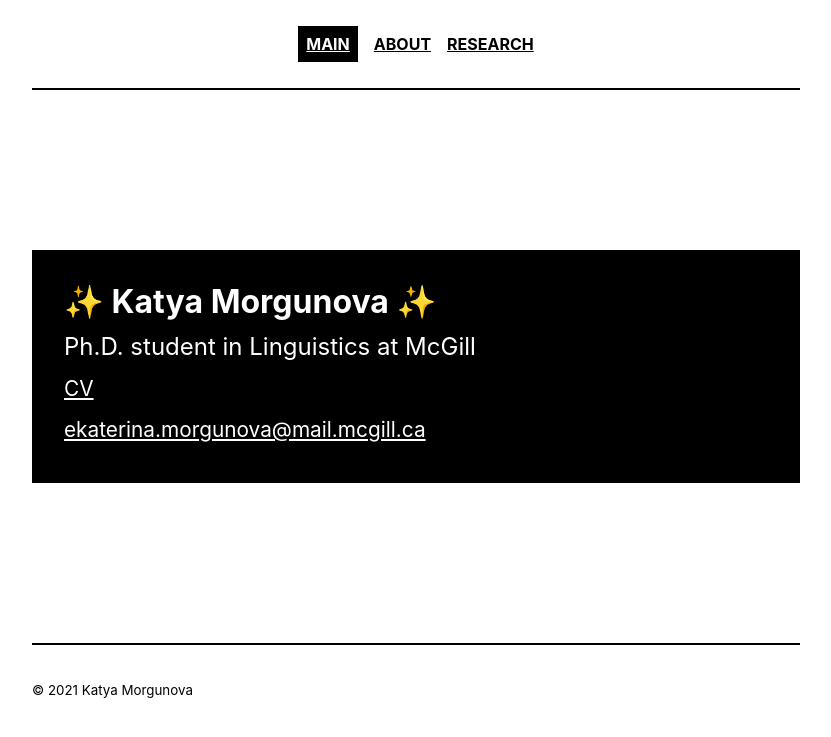
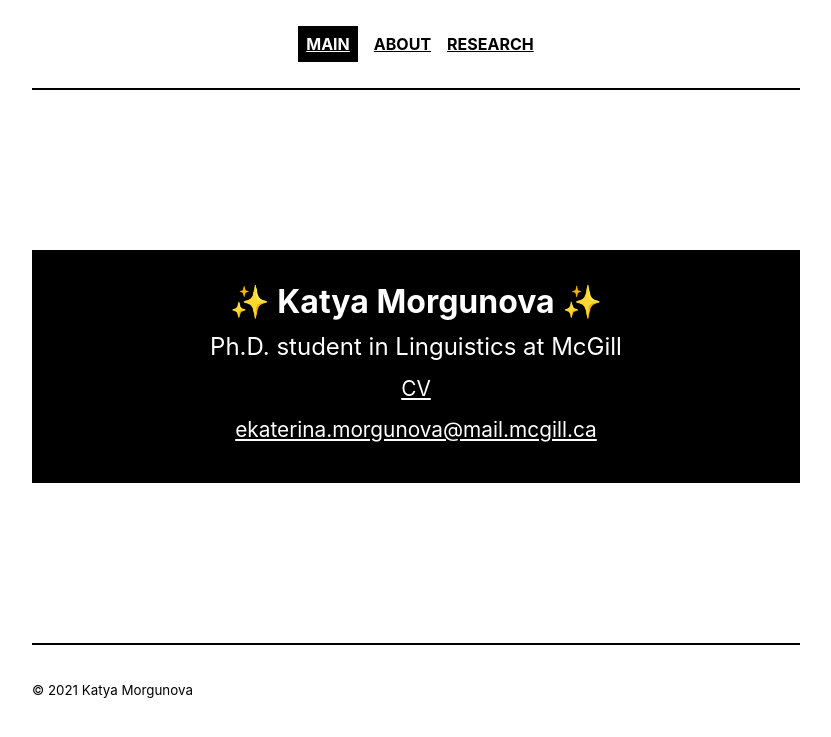
Before and after one commit to morgunova-katya/morgunova-katya.github.io, a Jekyll site: the page built from index.html, in a window 1280 px wide. Shown: the top 737 px of the page, without its empty margins (224-1055 px from the left). Built offline with Jekyll 4.4.1, drawn with Linux system fonts in a browser that asks for light colours; the list of posts is cut into pages by our own code.

Commit message:
Update index.html

```diff
--- a/index.html
+++ b/index.html
@@ -4,5 +4,5 @@ title: Main
 ---
 
   <article class="post index" role="article">
-  <p class="post-title"> <span style="font-weight:bold;font-size:200%"> &#10024; Katya Morgunova &#10024; </span> <br> <span style="font-size:150%"> Ph.D. student in Linguistics at McGill </span> <br> <span style="font-size:130%"> <a href="{{ site.baseurl }}/files/morgunova_cv.pdf" class="cv">CV</a></span> <br> <span style="font-size:130%"> <a href="javascript:location='mailto:\u0065\u006b\u0061\u0074\u0065\u0072\u0069\u006e\u0061\u002e\u006d\u006f\u0072\u0067\u0075\u006e\u006f\u0076\u0061\u0040\u006d\u0061\u0069\u006c\u002e\u006d\u0063\u0067\u0069\u006c\u006c\u002e\u0063\u0061';void 0"class="cv"><script type="text/javascript">document.write('\u0065\u006b\u0061\u0074\u0065\u0072\u0069\u006e\u0061\u002e\u006d\u006f\u0072\u0067\u0075\u006e\u006f\u0076\u0061\u0040\u006d\u0061\u0069\u006c\u002e\u006d\u0063\u0067\u0069\u006c\u006c\u002e\u0063\u0061')</script></a> </span></p>
+  <center><p class="post-title"> <span style="font-weight:bold;font-size:200%"> &#10024; Katya Morgunova &#10024; </span> <br> <span style="font-size:150%"> Ph.D. student in Linguistics at McGill </span> <br> <span style="font-size:130%"> <a href="{{ site.baseurl }}/files/morgunova_cv.pdf" class="cv">CV</a></span> <br> <span style="font-size:130%"> <a href="javascript:location='mailto:\u0065\u006b\u0061\u0074\u0065\u0072\u0069\u006e\u0061\u002e\u006d\u006f\u0072\u0067\u0075\u006e\u006f\u0076\u0061\u0040\u006d\u0061\u0069\u006c\u002e\u006d\u0063\u0067\u0069\u006c\u006c\u002e\u0063\u0061';void 0"class="cv"><script type="text/javascript">document.write('\u0065\u006b\u0061\u0074\u0065\u0072\u0069\u006e\u0061\u002e\u006d\u006f\u0072\u0067\u0075\u006e\u006f\u0076\u0061\u0040\u006d\u0061\u0069\u006c\u002e\u006d\u0063\u0067\u0069\u006c\u006c\u002e\u0063\u0061')</script></a> </span></p></center>
   </article>
```
